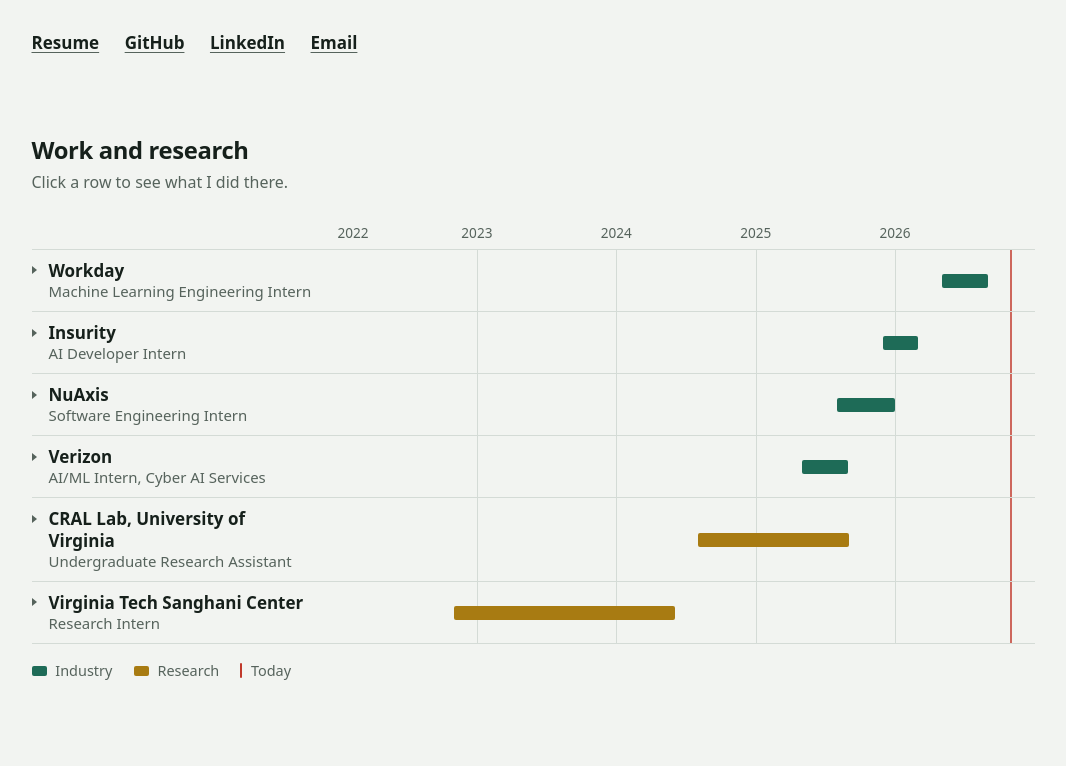
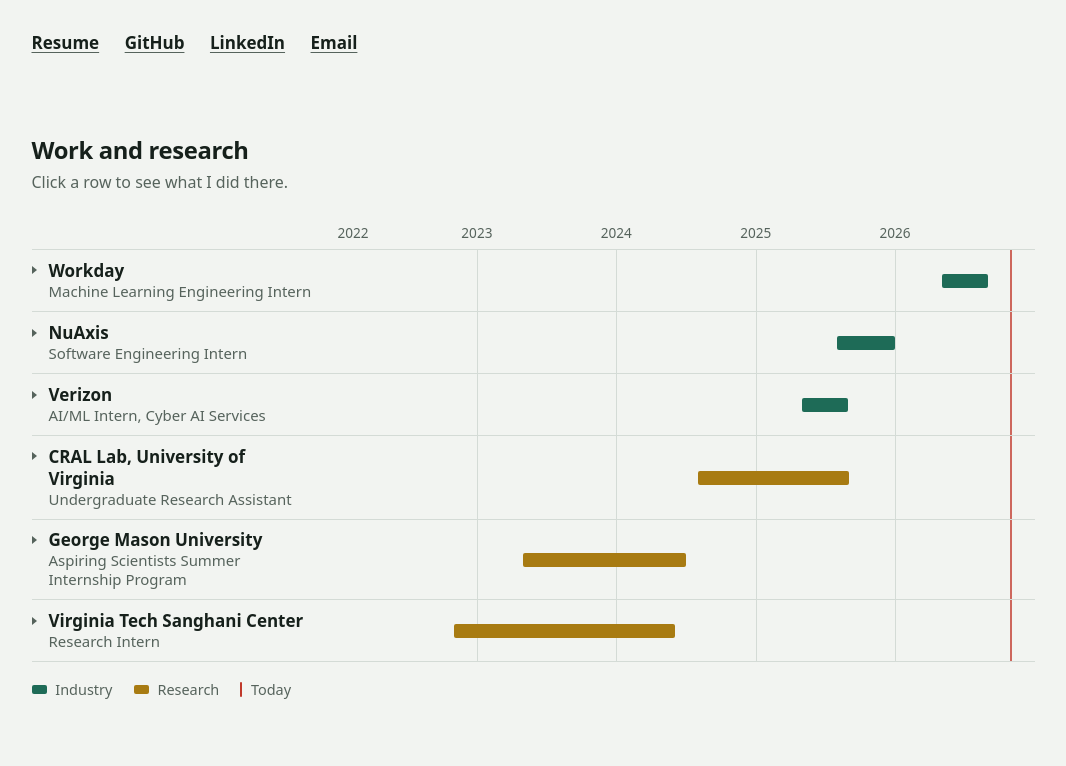
Before and after one commit to HridaySainathuni/HridaySainathuni.github.io, a Next.js app: page / in a window 1280 px wide. Shown: the part 444-1210 px from the top of the page, without its empty margins (107-1173 px from the left). Built offline with nearby package versions, Linux system fonts and the light colour scheme.

Commit message:
Remove Insurity, add GMU research, remove resume

```diff
--- a/content/profile.ts
+++ b/content/profile.ts
@@ -31,7 +31,6 @@ export const profile = {
     email: "sainathunih@gmail.com",
     github: "https://github.com/HridaySainathuni",
     linkedin: "https://www.linkedin.com/in/hriday-sainathuni-61774b233/",
-    resume: "/resume.pdf", // drop the PDF into /public as resume.pdf
   },
   outside:
     "Outside of code, I study poker. Mostly the math behind game theory optimal play, and when to break from it against a specific player. It changed how I work. Start from a solid default. Change course only when the evidence is real.",
@@ -51,17 +50,6 @@ export const roles: Role[] = [
       "Built an LLM-as-judge evaluation harness over LangSmith traces, scoring 963 sampled responses with Wilson confidence intervals.",
       "Built a fault-tolerant Kubernetes pipeline over 189K trace spans from 6,392 live agent turns, using cursor-based extraction and atomic checkpointing to survive pod evictions. It localized 71% of failures to a single hotspot.",
       "Fixed 5 production bugs, from session-memory pollution to hallucinated suggestions, and added regression tests for each.",
-    ],
-  },
-  {
-    org: "Insurity",
-    title: "AI Developer Intern",
-    kind: "industry",
-    start: "2025-12",
-    end: "2026-02",
-    bullets: [
-      "Built RAG pipelines over policy documents and billing statements using chunking, OpenAI embeddings, and Azure AI Search.",
-      "Shipped full-stack features across the Angular and .NET stack for the Billing-as-a-Service platform.",
     ],
   },
   {
@@ -99,6 +87,18 @@ export const roles: Role[] = [
     ],
   },
   {
+    org: "George Mason University",
+    title: "Aspiring Scientists Summer Internship Program",
+    kind: "research",
+    start: "2023-05",
+    end: "2024-06",
+    bullets: [
+      "Simulated collaborative robot behavior using NetworkX and interactive visualization tools (Dash, Plotly).",
+      "Implemented and tested RL algorithms (Q-Learning, PPO, hierarchical decomposition) in dynamic multi-agent environments.",
+      "Created evaluation figures and experimental results for an IEEE ICRA submission analyzing learned policy generalization.",
+    ],
+  },
+  {
     org: "Virginia Tech Sanghani Center",
     title: "Research Intern",
     kind: "research",
```
